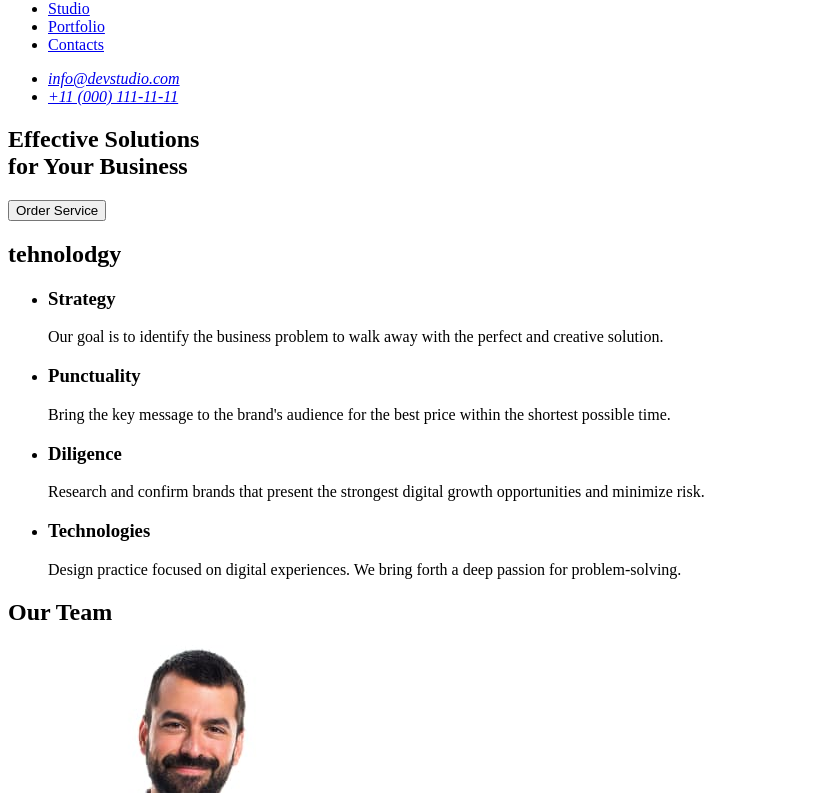
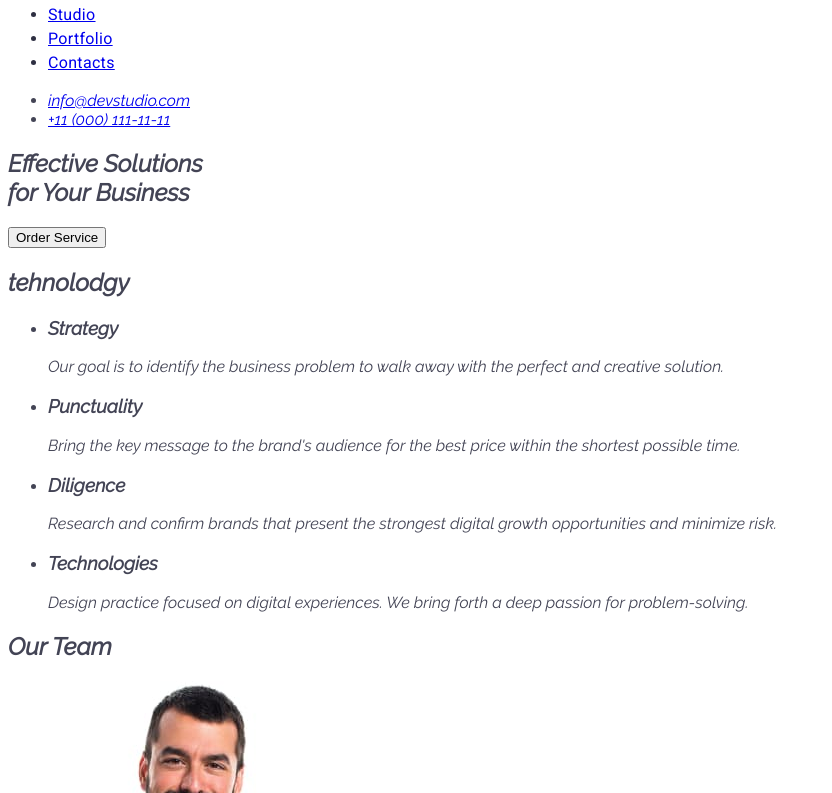
Before and after one commit to Tepa86/goit-homework-02, a plain HTML site: page index.html in a window 1280 px wide. Shown: the part 42-835 px from the top of the page, without its empty margins (0-832 px from the left). Drawn offline with Linux system fonts and the light colour scheme.

Commit message:
mistakes

```diff
--- a/css/styles.css
+++ b/css/styles.css
@@ -4,6 +4,7 @@ body {
     background-color: #FFFFFF;
     font-family: "Roboto", sans-serif;
     font-family: "Raleway", sans-serif;
+
 
 }
 
@@ -17,6 +18,7 @@ body {
         letter-spacing: 0.54px;
         text-transform: uppercase;
         font-family: "Raleway", sans-serif;
+
 }
 .studio {
     color: #2E2F42;
@@ -44,4 +46,3 @@ body {
         letter-spacing: 0.02em;
         color: #2E2F42;
 }
-.listheader
--- a/index.html
+++ b/index.html
@@ -18,6 +18,7 @@
       href="https://fonts.googleapis.com/css2?family=Roboto&display=swap"
       rel="stylesheet"
     />
+    <link rel="stylesheet" href="./css/styles.css" />
   </head>
   <body>
     <!-- HEAD -->
```
